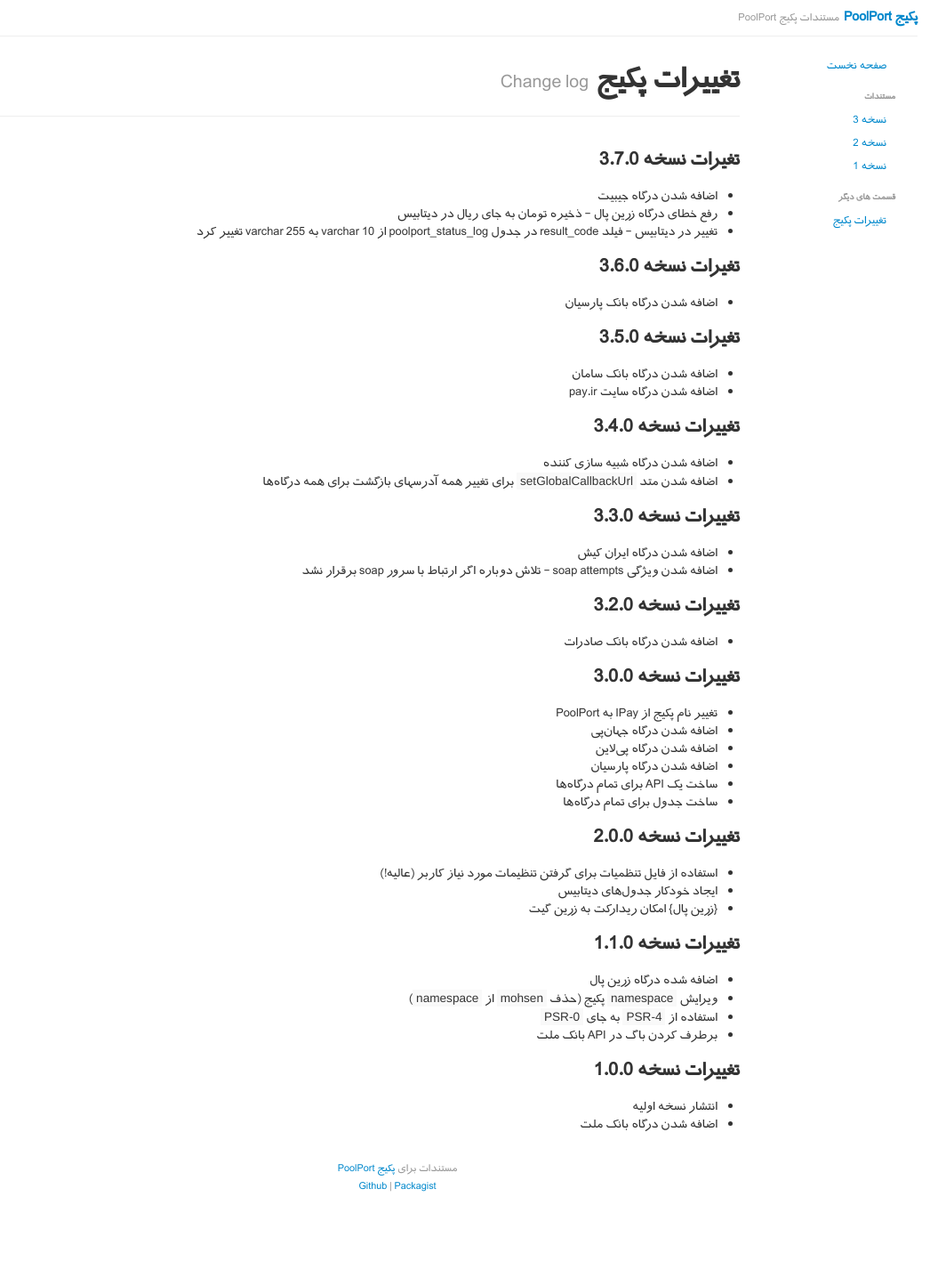
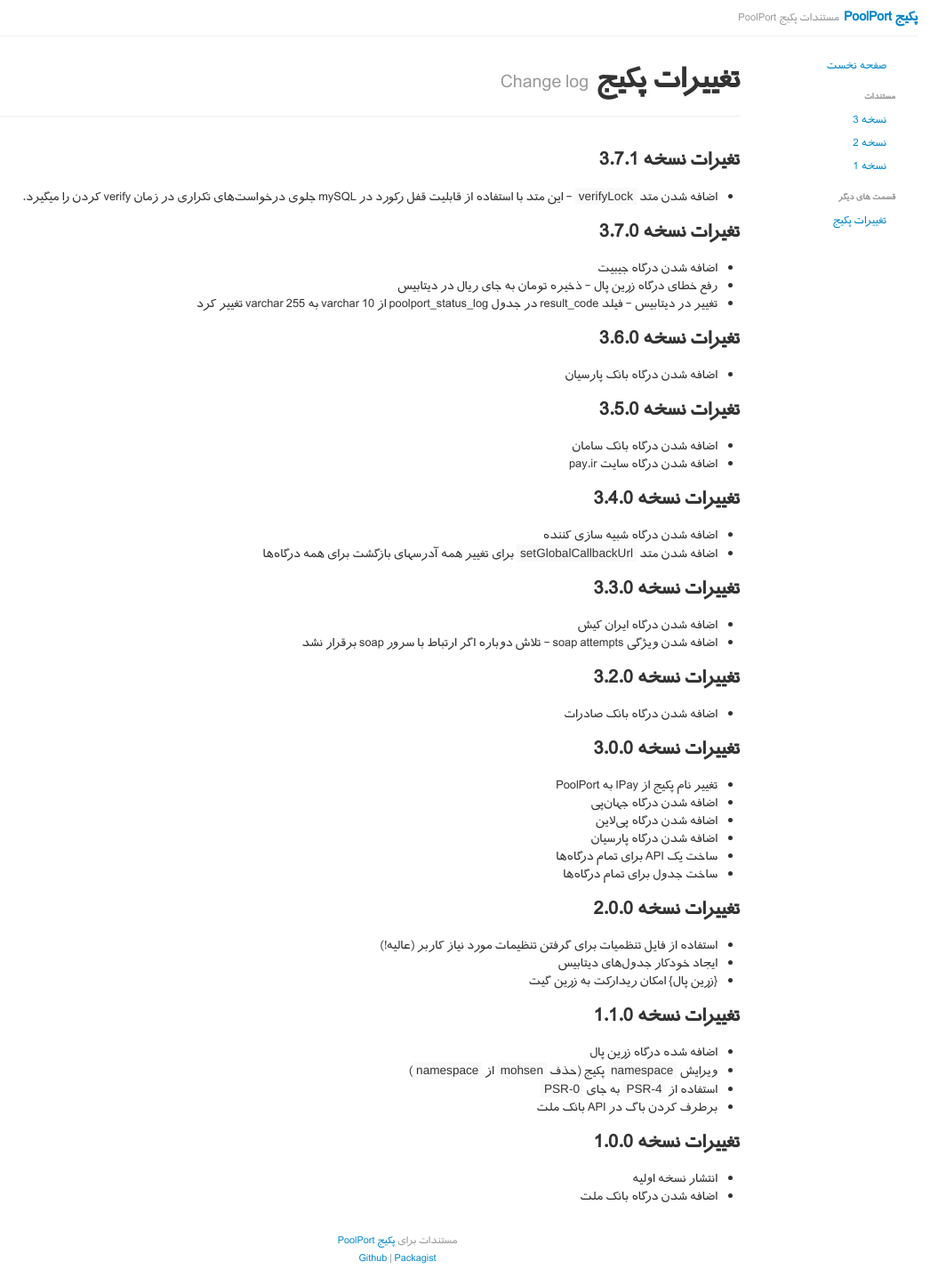
Before and after one commit to PoolPort/PoolPort.github.io, a Jekyll site: the page built from _posts/2015-03-20-changelog.md, in a window 1280 px wide. Shown: the whole page at 89% size, without its empty margins (193-1257 px from the left). Built offline with Jekyll 4.4.1, drawn with Linux system fonts in a browser that asks for light colours; Markdown is read by kramdown in place of the engine named in the settings; before the commit the page ends 1364 px from its top, so only the background shows below that.

Commit message:
Update site

```diff
--- a/_posts/2015-03-20-changelog.md
+++ b/_posts/2015-03-20-changelog.md
@@ -5,6 +5,9 @@ subtitle: "Change log"
 category: others
 date: 2015-03-20 13:08:28
 ---
+### تغیرات نسخه 3.7.1
+* اضافه شدن متد ``verifyLock`` - این متد با استفاده از قابلیت قفل رکورد در mySQL جلوی درخواست‌های تکراری در زمان verify کردن را میگیرد.
+
 ### تغیرات نسخه 3.7.0
 * اضافه شدن درگاه جیبیت
 * رفع خطای درگاه زرین پال - ذخیره تومان به جای ریال در دیتابیس
```
Also changed, not shown: 1 other file.
